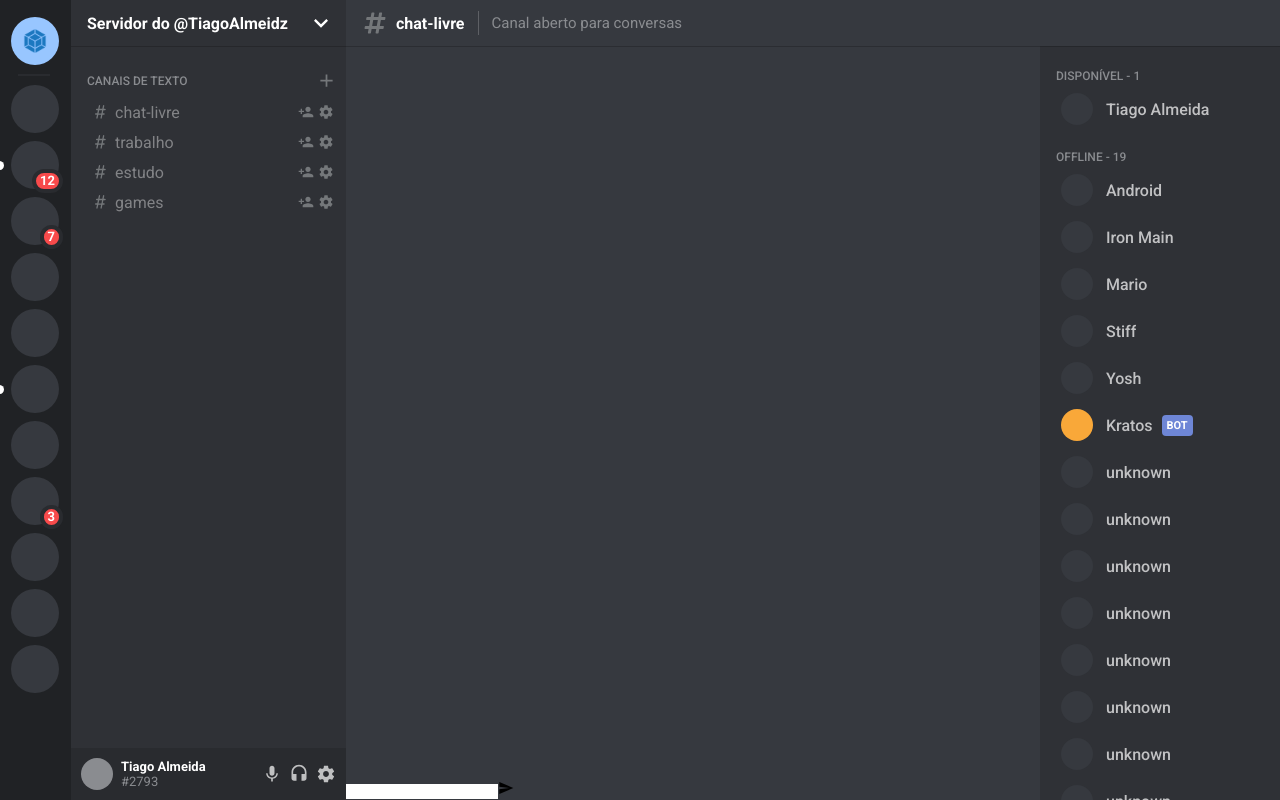
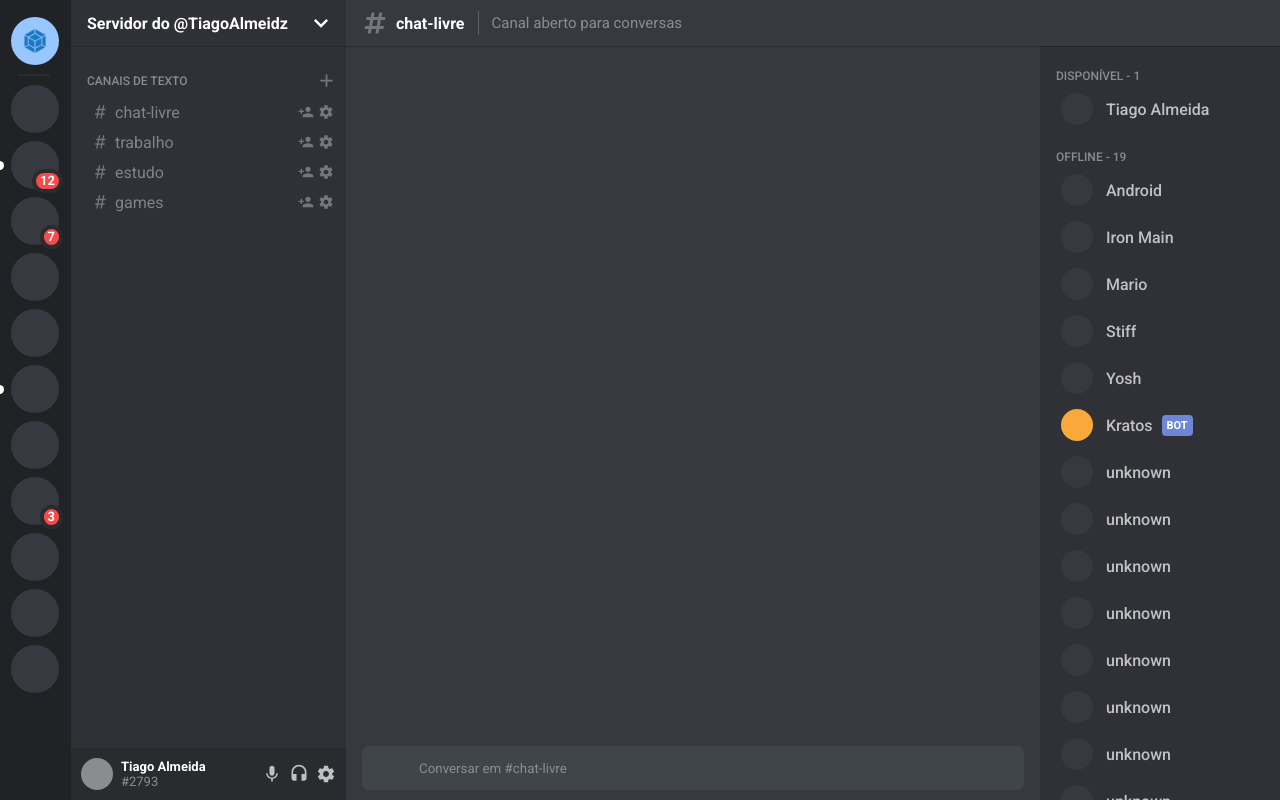
Before and after one commit to tiagoalmeida93/Calculadora-ReactJS, a React (Create React App) app: page / in a window 1280 px wide. Built offline with nearby package versions, Linux system fonts and the light colour scheme.

Commit message:
Finalizando Channel Data

```diff
--- a/src/components/ChannelData/index.js
+++ b/src/components/ChannelData/index.js
@@ -1,6 +1,6 @@
 import React from "react";
 
-import { Container, Messages, InputWrapper, Input, InputIcon } from "./styles";
+import { Container, Messages, InputWrapper, Input } from "./styles";
 
 export default function ChannelData() {
   return (
@@ -8,8 +8,7 @@ export default function ChannelData() {
       <Messages />
 
       <InputWrapper>
-        <Input />
-        <InputIcon />
+        <Input type="text" placeholder="Conversar em #chat-livre" />
       </InputWrapper>
     </Container>
   );
--- a/src/components/ChannelData/styles.js
+++ b/src/components/ChannelData/styles.js
@@ -1,5 +1,4 @@
 import styled from "styled-components";
-import { MdSend } from "react-icons/md";
 
 export const Container = styled.div`
   grid-area: CD;
@@ -34,8 +33,26 @@ export const Messages = styled.h1`
   }
 `;
 
-export const InputWrapper = styled.div``;
+export const InputWrapper = styled.div`
+  width: 100%;
 
-export const Input = styled.input``;
+  padding: 0 16px;
+  margin-bottom: 10px;
+`;
 
-export const InputIcon = styled(MdSend)``;
+export const Input = styled.input`
+  width: 100%;
+  height: 44px;
+
+  padding: 0 10px 0 57px;
+  border-radius: 7px;
+
+  color: var(--white);
+  background-color: var(--chat-input);
+
+  position: relative;
+
+  &::placeholder {
+    color: var(--gray);
+  }
+`;
```
